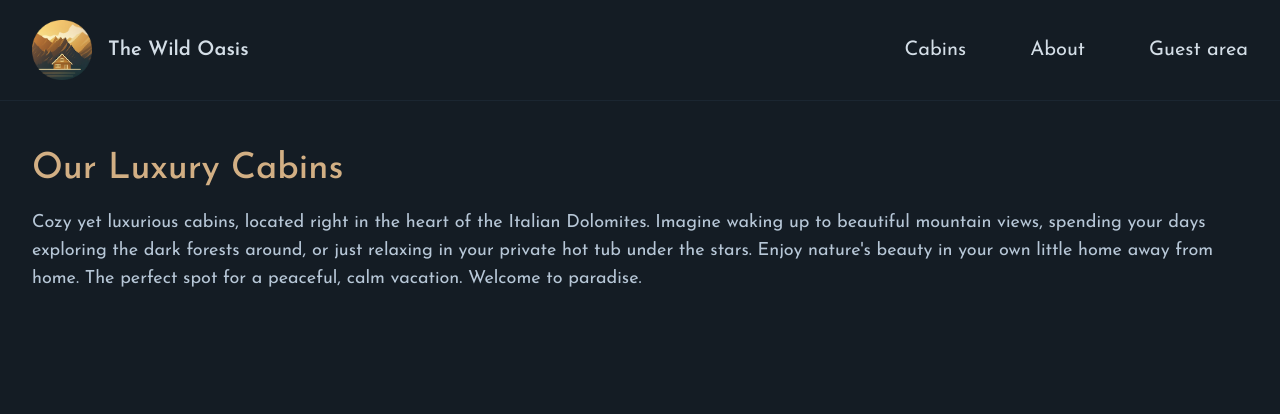
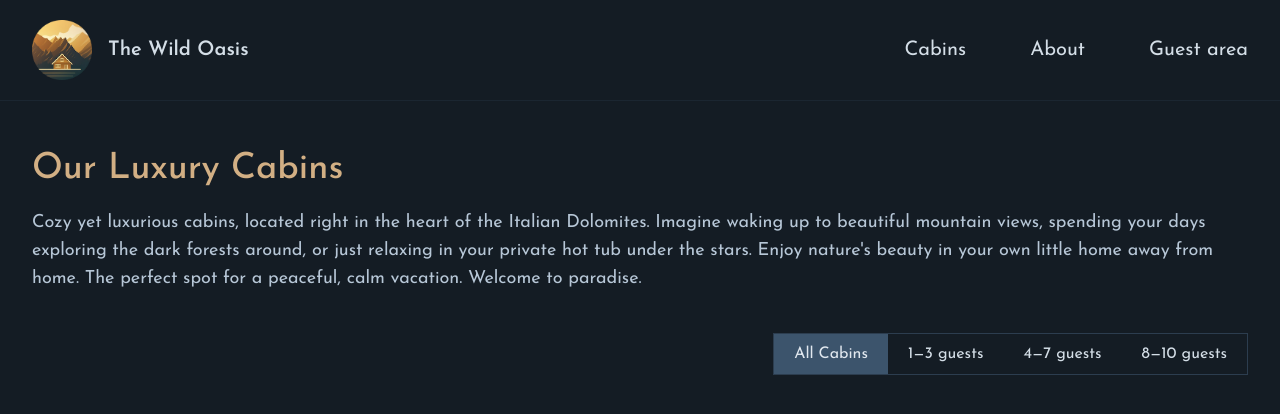
Before and after one commit to ZiadRefaey/WildOasisNextjs, a Next.js app: page /cabins in a window 1280 px wide. Shown: the top 414 px of the page. Built offline with nearby package versions, Linux system fonts and the light colour scheme; no server answers; the database is empty.

Commit message:
sharing state between cclient and server for filtering

```diff
--- a/app/_components/CabinList.js
+++ b/app/_components/CabinList.js
@@ -2,12 +2,22 @@ import React from "react";
 import CabinCard from "./CabinCard";
 import { getCabins } from "../_lib/data-service";
 
-export default async function CabinList() {
+export default async function CabinList({ filter }) {
   const cabins = await getCabins();
   if (!cabins.length) return null;
+  let displayedCabins;
+  if (filter === "all") displayedCabins = cabins;
+  if (filter === "small")
+    displayedCabins = cabins.filter((cabin) => cabin.maxCapacity <= 3);
+  if (filter === "medium")
+    displayedCabins = cabins.filter(
+      (cabin) => cabin.maxCapacity >= 4 && cabin.maxCapacity < 8
+    );
+  if (filter === "large")
+    displayedCabins = cabins.filter((cabin) => cabin.maxCapacity >= 8);
   return (
     <div className="grid sm:grid-cols-1 md:grid-cols-2 gap-8 lg:gap-12 xl:gap-14">
-      {cabins.map((cabin) => (
+      {displayedCabins.map((cabin) => (
         <CabinCard cabin={cabin} key={cabin.id} />
       ))}
     </div>
--- /dev/null
+++ b/app/_components/Filter.js
@@ -0,0 +1,61 @@
+"use client";
+
+import { usePathname, useRouter, useSearchParams } from "next/navigation";
+
+export default function Filter() {
+  const searchParams = useSearchParams();
+  const router = useRouter();
+  const pathname = usePathname();
+
+  const activeFilter = searchParams.get("capacity") ?? "all";
+
+  function handleFilter(filter) {
+    const params = new URLSearchParams(searchParams);
+    params.set("capacity", filter);
+    router.replace(`${pathname}?${params.toString()}`, { scroll: false });
+  }
+  return (
+    <div className="border border-primary-800 flex">
+      <Button
+        filter={"all"}
+        handleFilter={handleFilter}
+        activeFilter={activeFilter}
+      >
+        All Cabins
+      </Button>
+      <Button
+        filter={"small"}
+        handleFilter={handleFilter}
+        activeFilter={activeFilter}
+      >
+        1&mdash;3 guests
+      </Button>
+      <Button
+        filter={"medium"}
+        handleFilter={handleFilter}
+        activeFilter={activeFilter}
+      >
+        4&mdash;7 guests
+      </Button>
+      <Button
+        filter={"large"}
+        handleFilter={handleFilter}
+        activeFilter={activeFilter}
+      >
+        8&mdash;10 guests
+      </Button>
+    </div>
+  );
+}
+function Button({ filter, handleFilter, activeFilter, children }) {
+  return (
+    <button
+      onClick={() => handleFilter(filter)}
+      className={`px-5 py-2 hover:bg-primary-700 ${
+        filter === activeFilter ? "bg-primary-700 text-primary-50" : ""
+      }`}
+    >
+      {children}
+    </button>
+  );
+}
--- a/app/cabins/page.js
+++ b/app/cabins/page.js
@@ -1,15 +1,15 @@
 import { Suspense } from "react";
 import CabinList from "../_components/CabinList";
 import Spinner from "../_components/Spinner";
+import Filter from "../_components/Filter";
 
 export const metadata = {
   title: "Cabins",
 };
 export const revalidate = 0;
 
-export default function Page() {
-  // CHANGE
-
+export default function Page({ searchParams }) {
+  const filter = searchParams?.capacity ?? "all";
   return (
     <div>
       <h1 className="text-4xl mb-5 text-accent-400 font-medium">
@@ -23,8 +23,11 @@ export default function Page() {
         home away from home. The perfect spot for a peaceful, calm vacation.
         Welcome to paradise.
       </p>
-      <Suspense fallback={<Spinner />}>
-        <CabinList />
+      <div className="flex justify-end mb-8">
+        <Filter />
+      </div>
+      <Suspense fallback={<Spinner />} key={filter}>
+        <CabinList filter={filter} />
       </Suspense>
     </div>
   );
```
